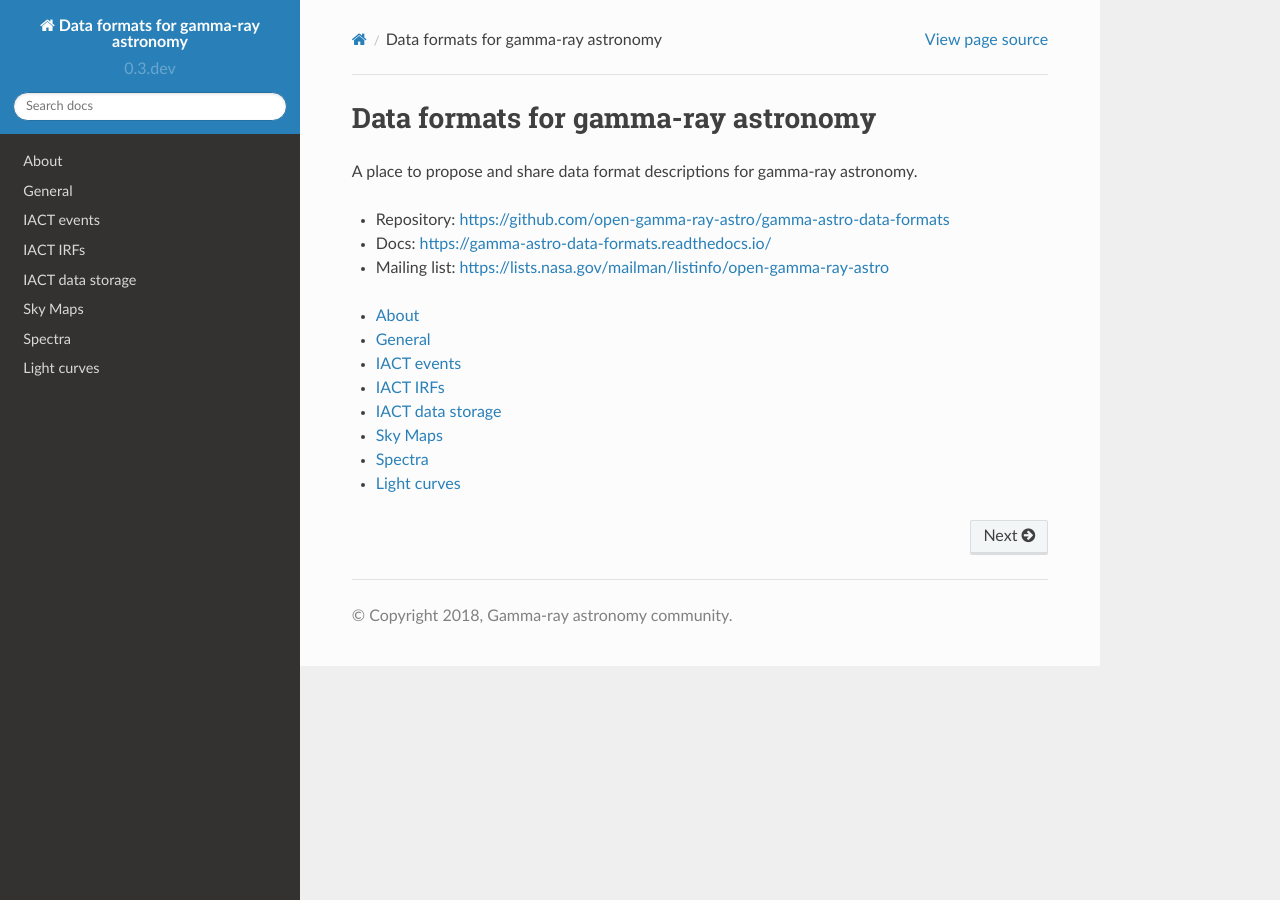
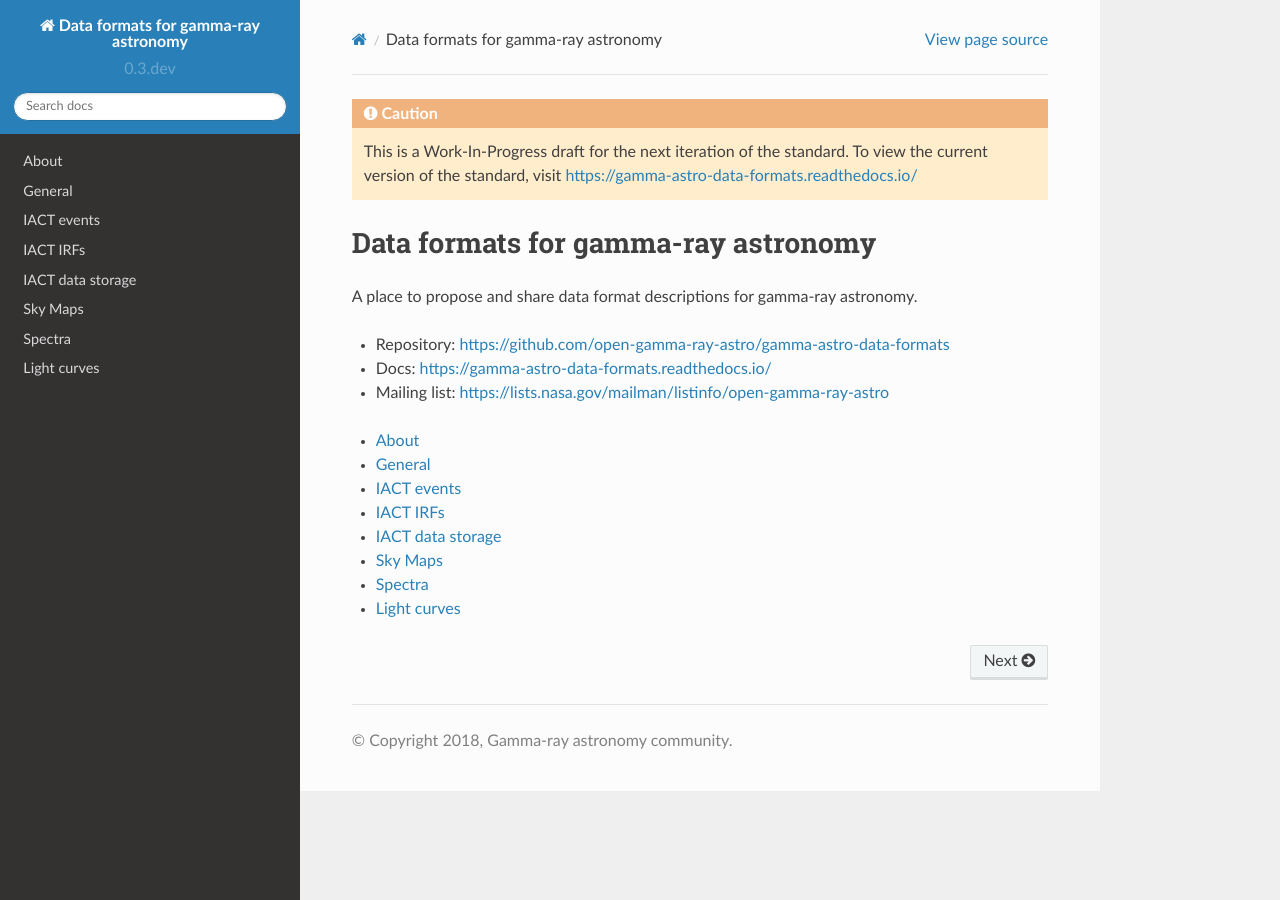
Before and after one commit to open-gamma-ray-astro/gamma-astro-data-formats, a Sphinx documentation site: the page built from source/index.rst, in a window 1280 px wide. Built offline with Sphinx 7.4.7 and the Read the Docs theme 2.0.0, drawn with Linux system fonts in a browser that asks for light colours.

```diff
--- a/source/index.rst
+++ b/source/index.rst
@@ -1,4 +1,10 @@
 .. _main-page:
+
+
+.. CAUTION::
+    This is a Work-In-Progress draft for the next iteration of the standard.
+    To view the current version of the standard,
+    visit  https://gamma-astro-data-formats.readthedocs.io/
 
 Data formats for gamma-ray astronomy
 ====================================
```
Also changed, not shown: README.md (+27 -0 lines), pyproject.toml (added, +16 -0 lines), .travis.yml (added), 2 other files.
